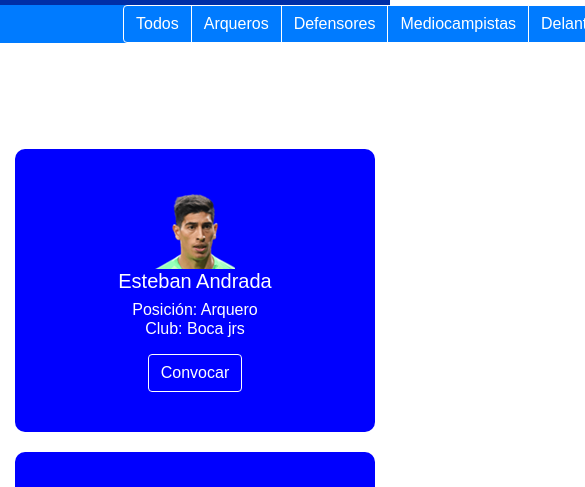
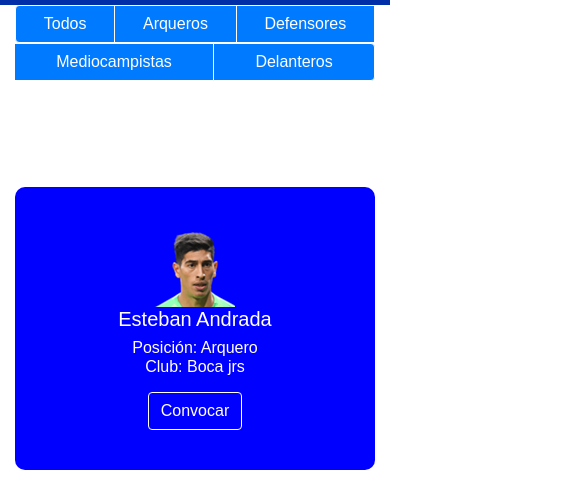
Before and after one commit to enzoleonelbenitez/convocatoriaargentina, a plain HTML site: page index.html in a window 390 px wide. Shown: the part 285-772 px from the top of the page, 585 px wide, since content can reach past the window. Drawn offline with nearby package versions, Linux system fonts and the light colour scheme.

Commit message:
resolviendo nav

```diff
--- a/index.html
+++ b/index.html
@@ -27,7 +27,7 @@
    </div>
 </nav>
 
-<div class="container bg-primary">
+<div class="container">
   <div class="btn-group second-nav" role="group" aria-label="Basic example">
 	<button type="button" class="btn btn-secondary">Todos</button>
 	<button type="button" class="btn btn-secondary">Arqueros</button>
@@ -52,7 +52,7 @@
 </div>
 
 
-<div class="container  rounded-bottom p-0">
+<div class="container bg-primary rounded-bottom p-0">
         <div class="p-0 btn-group row mmm" role="group">
       	  <button class="filtro_button btn btn-outline-light bg-light text-primary " data-filtro="todos"> Todos</button>
           <button class="filtro_button btn btn-outline-light " data-filtro="arqueros"> Arqueros</button>
--- a/style/main.css
+++ b/style/main.css
@@ -23,7 +23,7 @@ body .escudo-top {
 }
 
 .second-nav {
-margin-left: 30%;
+
 }
 
 .color-nav {
@@ -47,7 +47,7 @@ h3{
 }
 
 @media (max-width: 600px) {
-  .mmm {
+  .second-nav {
     display: flex;
     flex-direction: row;
     flex-wrap: wrap;
```
